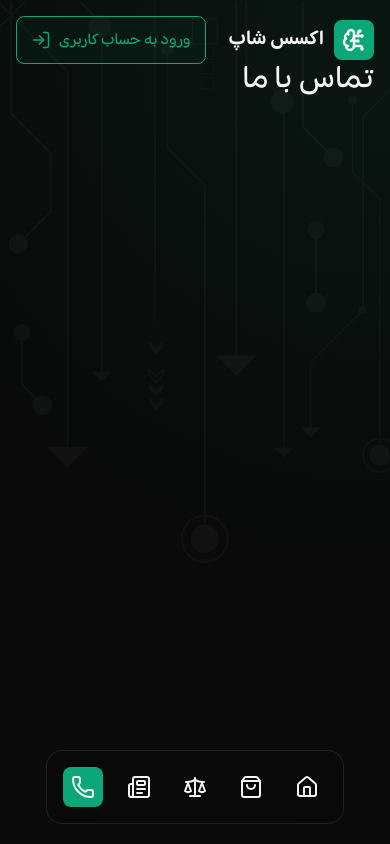
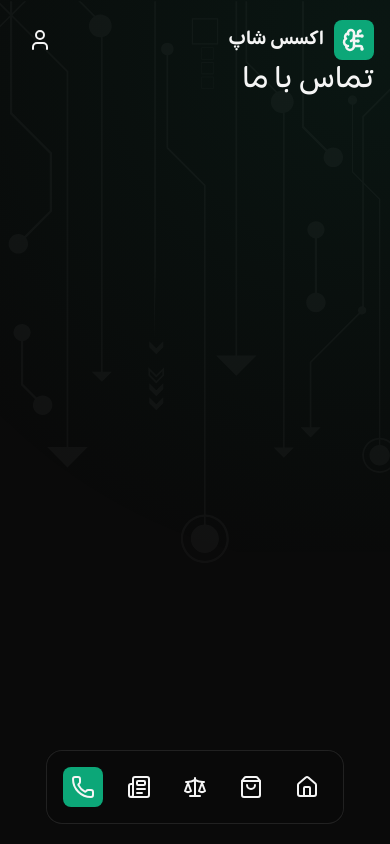
Before and after one commit to amir-reza-bijandi/access-shop, a SvelteKit app: page /contact in a window 390 px wide. Built offline with nearby package versions, Linux system fonts and the light colour scheme.

Commit message:
feat: use a compact login button on mobile devices

```diff
--- a/src/routes/_lib/component/header.svelte
+++ b/src/routes/_lib/component/header.svelte
@@ -4,7 +4,8 @@
 	import Logo from '$lib/component/logo.svelte';
 	import Navigation from './navigation.svelte';
 	import type { NavigationRoute } from '../type/navigation';
-	import { House, LogIn, Newspaper, Phone, Scale, ShoppingBag } from 'lucide-svelte';
+	import { House, LogIn, Newspaper, Phone, Scale, ShoppingBag, User } from 'lucide-svelte';
+	import rippleEffect from '$lib/action/ripple-effect.svelte';
 
 	const routeList: NavigationRoute[] = [
 		{
@@ -41,7 +42,10 @@
 		<Navigation {routeList} />
 		<Logo />
 	</div>
-	<Button as="a" icon={LogIn} href="/login" variant="outline">ورود به حساب کاربری</Button>
+	<!-- Desktop -->
+	<Button class="login-btn-desktop" icon={LogIn} variant="outline">ورود به حساب کاربری</Button>
+	<!-- Mobile -->
+	<button class="login-btn-mobile" use:rippleEffect={{ dynamicPositon: false }}><User /></button>
 </header>
 
 <style>
@@ -65,4 +69,28 @@
 		display: flex;
 		gap: 1.2rem;
 	}
+
+	.login-btn-mobile {
+		display: none;
+	}
+
+	@media (max-width: 32rem) {
+		header :global(.login-btn-desktop) {
+			display: none;
+		}
+
+		.login-btn-mobile {
+			--ripple-color: hsl(var(--gray-100) / 30%);
+			display: flex;
+			justify-content: center;
+			align-items: center;
+			padding: 1.2rem;
+			background: none;
+			border: none;
+			outline: none;
+			cursor: pointer;
+			color: inherit;
+			border-radius: 0.8rem;
+		}
+	}
 </style>
```
